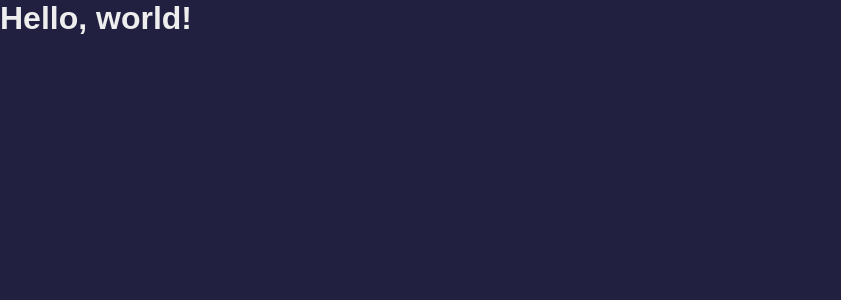
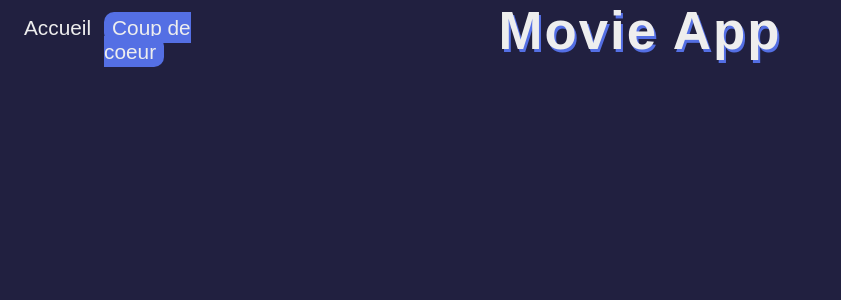
Before and after one commit to alexis77360/react-movie, a React (Create React App) app: page /coup-de-coeur in a window 1280 px wide. Shown: the top 300 px of the page, without its empty margins (0-841 px from the left). Built offline with nearby package versions, Linux system fonts and the light colour scheme; a web font is replaced by a local one.

Commit message:
ajout des cards

```diff
--- a/src/App.js
+++ b/src/App.js
@@ -1,11 +1,21 @@
 import React from 'react';
+import { BrowserRouter, Route, Routes } from 'react-router-dom';
+import Home from './pages/Home';
+import LikePage from './pages/LikePage';
+
+
+
 
 const App = () => {
   return (
-    <div>
-      <h1>Hello, world!</h1>
+    <BrowserRouter>
+      <Routes>
+        <Route path="/coup-de-coeur" element={<LikePage /> } />
+        <Route path="*" element={<Home />} />
+      </Routes>
+    </BrowserRouter>
 
-    </div>
+
   );
 };
 
--- /dev/null
+++ b/src/components/Card.js
@@ -0,0 +1,33 @@
+import React from 'react';
+
+const Card = ({movie}) => {
+
+    //? retire la date en anglais pour la remplacer par la date en français
+    const dateFormater = (date) => {
+        //? on split la date pour la mettre dans un tableau
+        let [yy,mm,dd] = date.split('-')
+        //? on retourne le tableau avec les valeurs inversées
+        return [dd,mm,yy].join('/')}
+
+
+
+
+
+    return (
+        <div className='card'>
+            <img
+            src={
+                movie.poster_path
+            ? "https://image.tmdb.org/t/p/original/" + movie.poster_path
+            : "./img/poster.jpg"} alt={movie.title} />
+            <h2>{movie.title}</h2>
+            {movie.release_date ? (<h5>Sorti le : {dateFormater(movie.release_date)}</h5> ) : null}
+            <h4>Note : {movie.vote_average}/10 ⭐</h4>
+
+
+        </div>
+
+    );
+};
+
+export default Card;
--- /dev/null
+++ b/src/components/Form.js
@@ -0,0 +1,58 @@
+import axios from 'axios';
+import React, { useEffect,useState } from 'react';
+import Card from './Card';
+
+
+
+
+const Form = () => {
+
+    const[moviesData, setMoviesData] = useState([])
+
+
+    useEffect(() => {
+        axios.get('https://api.themoviedb.org/3/search/movie?api_key=ed82f4c18f2964e75117c2dc65e2161d&query=code&language=fr-FR')
+        .then((res) => setMoviesData(res.data.results))
+
+    }, [])
+
+
+
+    return (
+        <div className="form-component">
+            <div className="form-container">
+                <form>
+                    <input type="text" placeholder="Entrer le titre d'un film" id='search-input' />
+                    <input type="submit" value="Rechercher" id='submit-btn' />
+                </form>
+
+                <div className="btn-sort-container">
+                    <div className="btn-sort" id="goodToBad">Top 🤩</div>
+                    <div className="btn-sort" id="badToGood"> Flop 🤮 </div>
+                </div>
+
+                <div className="result">
+                    {moviesData.slice(0, 12).map((movie) =>
+
+                    <Card movie={movie} key={movie.id} />
+                    )}
+
+
+
+
+
+
+
+
+
+
+
+                </div>
+
+            </div>
+        </div>
+
+    );
+};
+
+export default Form;
--- /dev/null
+++ b/src/components/Header.js
@@ -0,0 +1,29 @@
+import React from 'react';
+import { NavLink } from 'react-router-dom';
+
+
+const Header = () => {
+    return (
+        <div className='header'>
+            <nav>
+                <ul>
+                    <li>
+                        <NavLink to="/" className={nav => nav.isActive ? "nav-active" : ""}>Accueil</NavLink>
+                    </li>
+                    <li>
+                        <NavLink to="/coup-de-coeur" className={nav => nav.isActive ? "nav-active" : ""}>Coup de coeur</NavLink>
+                    </li>
+
+
+                </ul>
+
+
+
+            </nav>
+            <h1> Movie App </h1>
+
+        </div>
+    );
+};
+
+export default Header;
--- /dev/null
+++ b/src/pages/Home.js
@@ -0,0 +1,15 @@
+import React from 'react';
+import Header from '../components/Header';
+import Form from '../components/Form';
+
+const Home = () => {
+    return (
+        <div className='home-page'>
+            <Header />
+            <Form />
+
+        </div>
+    );
+};
+
+export default Home;
--- /dev/null
+++ b/src/pages/LikePage.js
@@ -0,0 +1,14 @@
+import React from 'react';
+import Header from '../components/Header';
+
+const LikePage = () => {
+    return (
+        <div className='user-list-page'>
+            <Header />
+
+
+        </div>
+    );
+};
+
+export default LikePage;
--- a/src/styles/components/_header.scss
+++ b/src/styles/components/_header.scss
@@ -13,6 +13,8 @@
 
     ul {
       display: flex;
+      width: 180px;
+      justify-content: space-between;
 
       a {
         text-decoration: none;
@@ -21,6 +23,7 @@
         width: 102px;
         text-align: center;
         margin-right: 5px;
+        padding: 4px 8px;
 
         &:visited {
           text-decoration: none;
```
